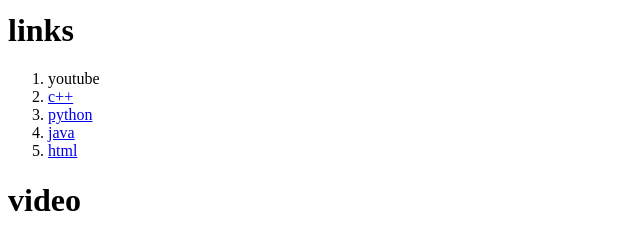
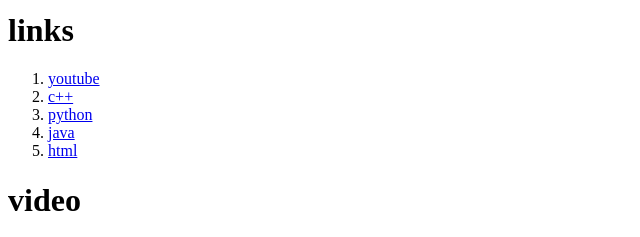
Before and after one commit to asjue/oejgoe, a plain HTML site: page index.html in a window 1280 px wide. Shown: the part 509-746 px from the top of the page, 0-640 px from the left. Drawn offline with Linux system fonts and the light colour scheme.

Commit message:
Add files via upload

```diff
--- a/index.html
+++ b/index.html
@@ -60,8 +60,8 @@
 
         <nav>
             <ol>
-                <li><a href="https://www.mediafire.com/file/qe3f9bwxzt0k6gg/F8thful-1.17-v3.1-Bedrock.zip/file"
-                        target="_blank"></a>
+                <li><a href="https://www.youtube.com"
+                        target="_blank">
                         youtube</li>
                 <li><a href="#c++">c++</a></li>
                 <li>
```
